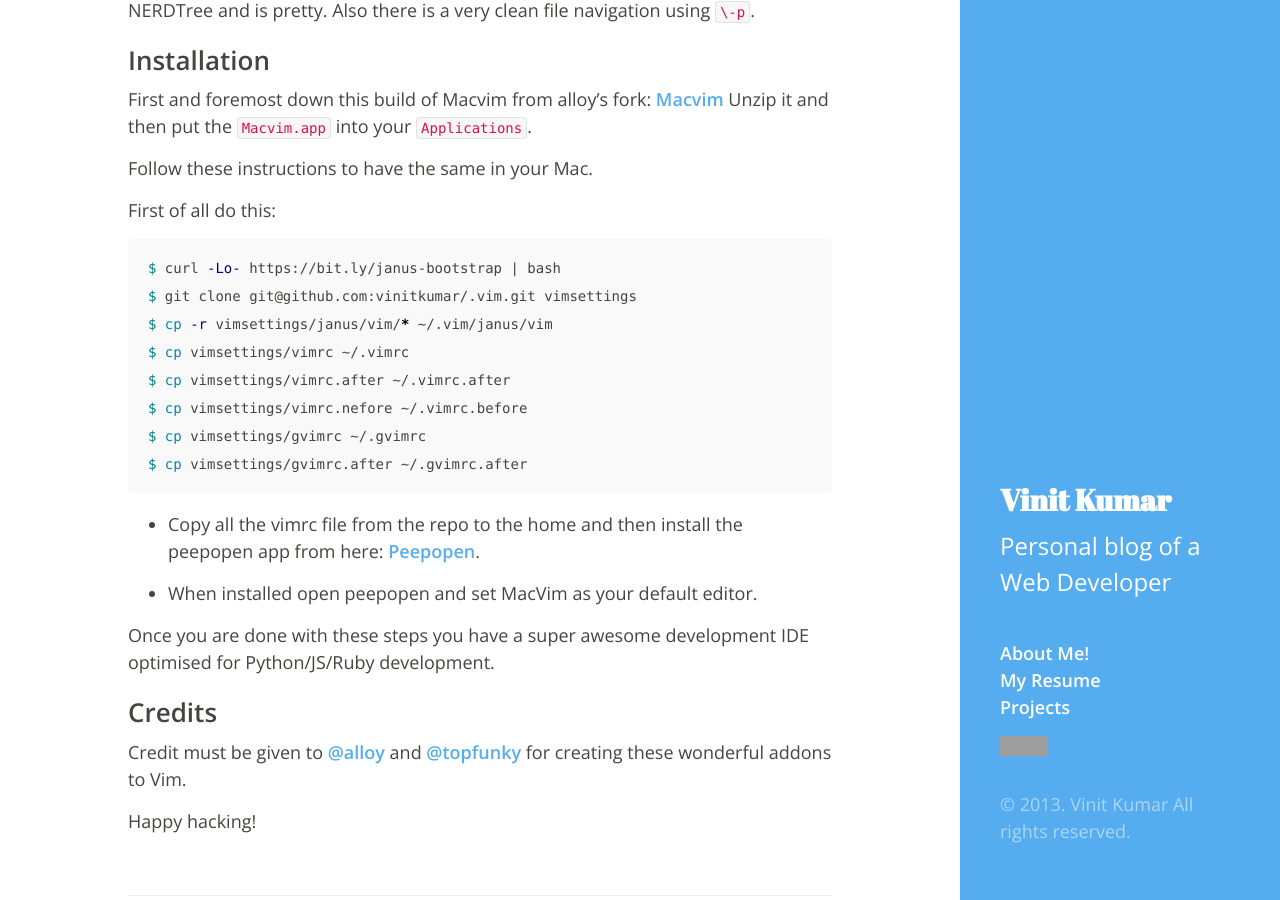
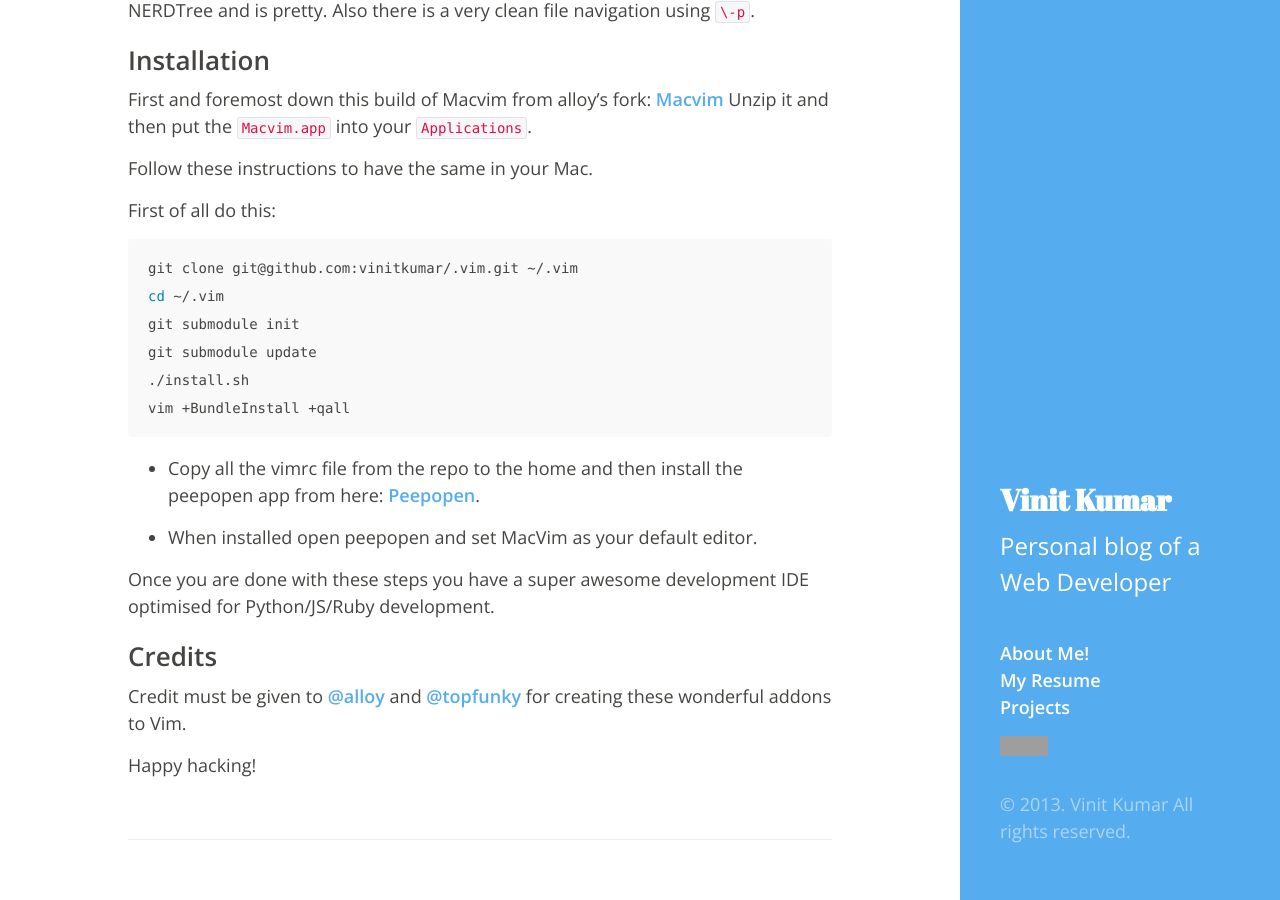
Before and after one commit to vinitkumar/vinitkumar.github.com, a Jekyll site: the page built from _posts/2014-01-03-Setup-Macvim-for-maximum-awesomeness.md, in a window 1280 px wide and 900 px high, scrolled down 803 px. Built offline with Jekyll 4.4.1, drawn with Linux system fonts in a browser that asks for light colours; Markdown is read by kramdown in place of the engine named in the settings; grey boxes are pictures that could not be loaded.

Commit message:
provide better setup script

````diff
--- a/_posts/2014-01-03-Setup-Macvim-for-maximum-awesomeness.md
+++ b/_posts/2014-01-03-Setup-Macvim-for-maximum-awesomeness.md
@@ -33,14 +33,12 @@ Follow these instructions to have the same in your Mac.
 First of all do this:
 
 ```sh
-$ curl -Lo- https://bit.ly/janus-bootstrap | bash
-$ git clone git@github.com:vinitkumar/.vim.git vimsettings
-$ cp -r vimsettings/janus/vim/* ~/.vim/janus/vim
-$ cp vimsettings/vimrc ~/.vimrc
-$ cp vimsettings/vimrc.after ~/.vimrc.after
-$ cp vimsettings/vimrc.nefore ~/.vimrc.before
-$ cp vimsettings/gvimrc ~/.gvimrc
-$ cp vimsettings/gvimrc.after ~/.gvimrc.after
+git clone git@github.com:vinitkumar/.vim.git ~/.vim
+cd ~/.vim
+git submodule init
+git submodule update
+./install.sh
+vim +BundleInstall +qall
 ```
 
 - Copy all the vimrc file from the repo to the home and then install the
````
